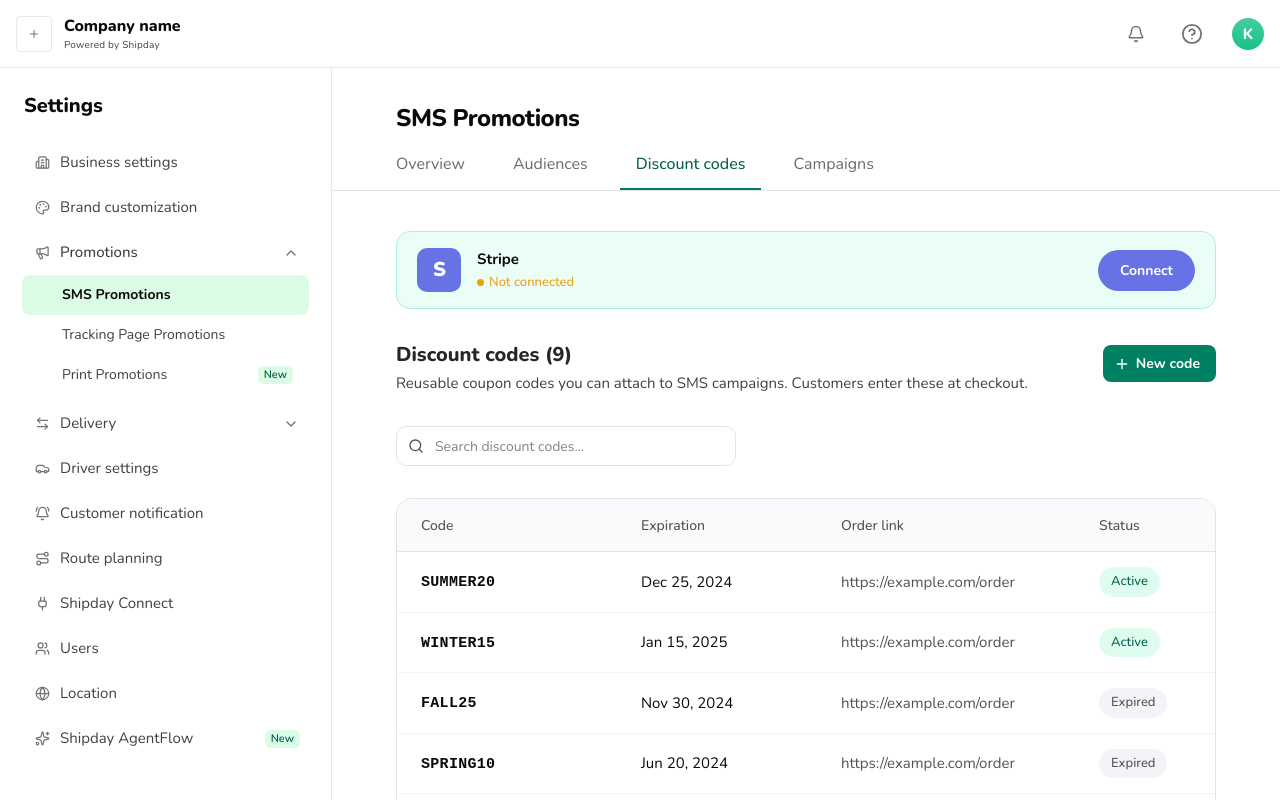
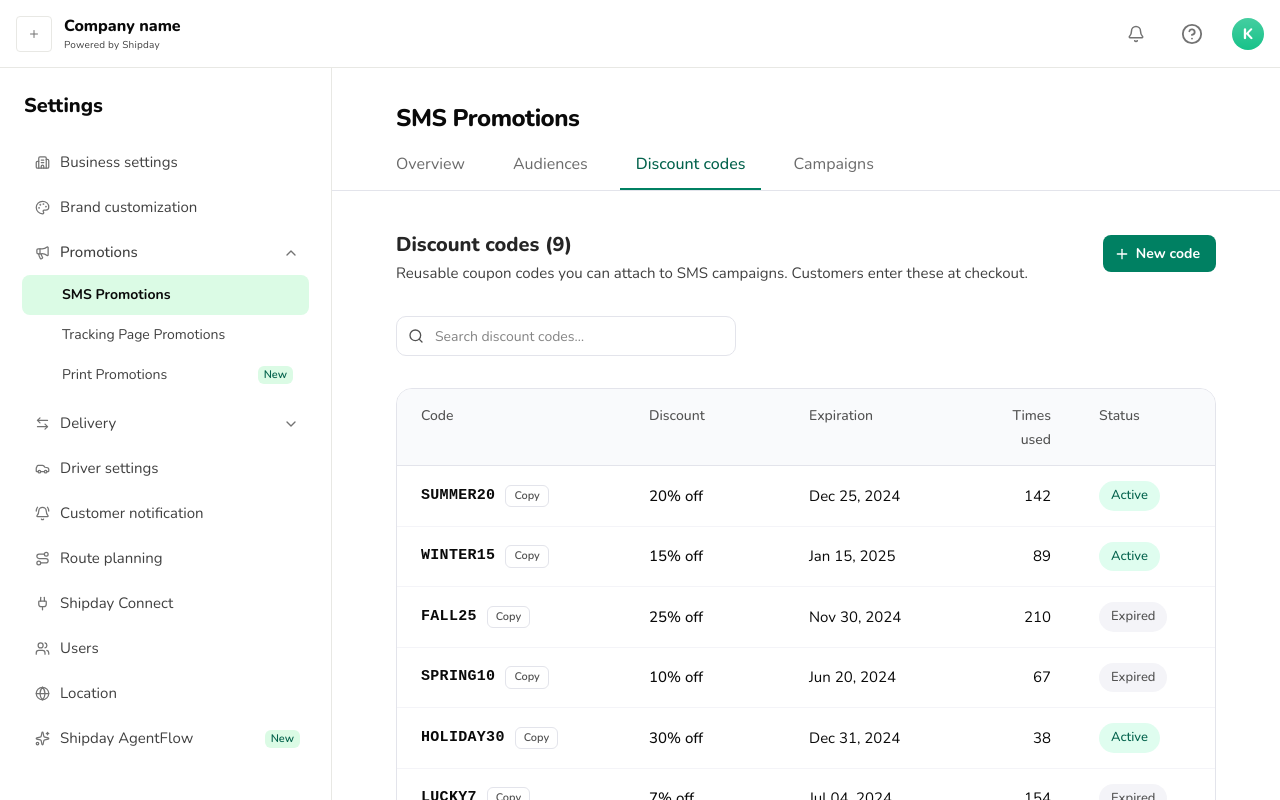
Before and after one commit to stalinbarahona-shipday/shipday-promotions-prototype, a Next.js app: page /settings/promotions/sms in a window 1280 px wide. Both pictures are taken after a click on the button "Discount codes". Built offline with nearby package versions, Linux system fonts and the light colour scheme.

Commit message:
Lock in Option B overview with Option A data, add discount/usage to codes, add click rate to campaigns, remove Stripe card from discount tab

```diff
--- a/components/promotions/SMSPromotions.tsx
+++ b/components/promotions/SMSPromotions.tsx
@@ -5,7 +5,7 @@ import {
   Megaphone, Users, Sparkles, MessageCircleHeart,
   ChevronRight, Info, Plus, TrendingUp, TrendingDown,
   UserPlus, Crown, RefreshCw, ShoppingBag, Moon, ThumbsDown, MapPin,
-  LayoutGrid, BarChart2, Search,
+  Search,
 } from "lucide-react";
 import { useTheme } from "@/components/ThemeContext";
 import CreateCampaignModal from "@/components/promotions/CreateCampaignModal";
@@ -60,7 +60,6 @@ export default function SMSPromotions() {
   const [showModal, setShowModal] = useState(false);
   const [showAutomateModal, setShowAutomateModal] = useState(false);
   const [showSubscriberModal, setShowSubscriberModal] = useState(false);
-  const [showBanner, setShowBanner] = useState(true);
 
   return (
     <>
@@ -106,8 +105,6 @@ export default function SMSPromotions() {
         <div style={{ flex: 1, overflowY: "auto" }}>
           {activeTab === "Overview" && (
             <OverviewTab
-              showBanner={showBanner}
-              onDismissBanner={() => setShowBanner(false)}
               onAutomate={() => setShowAutomateModal(true)}
               onSubscriber={() => setShowSubscriberModal(true)}
               onNewCampaign={() => setShowModal(true)}
@@ -139,79 +136,24 @@ const RECENT_CAMPAIGNS = [
 ];
 
 function OverviewTab({
-  showBanner,
-  onDismissBanner,
   onAutomate,
   onSubscriber,
   onNewCampaign,
   onTabChange,
 }: {
-  showBanner: boolean;
-  onDismissBanner: () => void;
   onAutomate: () => void;
   onSubscriber: () => void;
   onNewCampaign: () => void;
   onTabChange: (tab: Tab) => void;
 }) {
-  const [view, setView] = useState<"current" | "new">("current");
-
   return (
-    <div style={{ display: "flex", flexDirection: "column", padding: "32px 64px 80px", gap: 24, background: C.bg, minHeight: "100%" }}>
-
-      {/* Floating view toggle — fixed at bottom-center, doesn't affect layout */}
-      <div style={{ position: "fixed", bottom: 28, left: "50%", transform: "translateX(-50%)", zIndex: 200 }}>
-        <div style={{
-          display: "inline-flex", background: C.bg, borderRadius: 99, padding: 4, gap: 2,
-          boxShadow: "0 4px 24px rgba(0,0,0,0.14), 0 1px 4px rgba(0,0,0,0.08)",
-          border: `1px solid ${C.border}`,
-        }}>
-          <button
-            onClick={() => setView("current")}
-            style={{
-              display: "flex", alignItems: "center", gap: 6,
-              padding: "8px 18px", borderRadius: 99, border: "none", cursor: "pointer", fontFamily: "inherit",
-              fontSize: 13, fontWeight: 500,
-              background: view === "current" ? C.text : "transparent",
-              color: view === "current" ? "#fff" : C.textMuted,
-              transition: "all 150ms ease",
-            }}
-          >
-            <LayoutGrid size={13} />
-            Option A
-          </button>
-          <button
-            onClick={() => setView("new")}
-            style={{
-              display: "flex", alignItems: "center", gap: 6,
-              padding: "8px 18px", borderRadius: 99, border: "none", cursor: "pointer", fontFamily: "inherit",
-              fontSize: 13, fontWeight: 500,
-              background: view === "new" ? C.text : "transparent",
-              color: view === "new" ? "#fff" : C.textMuted,
-              transition: "all 150ms ease",
-            }}
-          >
-            <BarChart2 size={13} />
-            Option B
-          </button>
-        </div>
-      </div>
-
-      {view === "current" ? (
-        <CurrentOverview
-          showBanner={showBanner}
-          onDismissBanner={onDismissBanner}
-          onAutomate={onAutomate}
-          onSubscriber={onSubscriber}
-          onTabChange={onTabChange}
-        />
-      ) : (
+    <div style={{ display: "flex", flexDirection: "column", padding: "32px 64px 48px", gap: 24, background: C.bg, minHeight: "100%" }}>
       <NewOverview
         onAutomate={onAutomate}
         onSubscriber={onSubscriber}
         onNewCampaign={onNewCampaign}
         onTabChange={onTabChange}
       />
-      )}
     </div>
   );
 }
@@ -365,10 +307,10 @@ function NewOverview({
   const [period, setPeriod] = useState("30");
 
   const STATS = [
-    { label: "Revenue from SMS", value: "$3,980", trend: "+18%",          up: true,  sub: "vs last period",  info: false, health: false },
-    { label: "Subscribers",      value: "450",    trend: "+23 this month", up: true,  sub: "active opt-ins",  info: false, health: false },
-    { label: "Click rate",       value: "54%",    trend: "+6%",            up: true,  sub: "vs last period",  info: true,  health: false },
-    { label: "Unsubscribe rate", value: "1.2%",   trend: "Healthy",        up: true,  sub: "industry avg 2%", info: false, health: true  },
+    { label: "Subscribers",     value: "450", trend: "+23 this month", up: true, sub: "active opt-ins",  info: false, health: false },
+    { label: "Campaigns sent",  value: "10",  trend: "+3",             up: true, sub: "vs last period",  info: false, health: false },
+    { label: "Engagement rate", value: "54%", trend: "+6%",            up: true, sub: "vs last period",  info: true,  health: false },
+    { label: "Offers created",  value: "12",  trend: "+2",             up: true, sub: "vs last period",  info: false, health: false },
   ];
 
 
@@ -601,15 +543,15 @@ function SetupCard({ onSubscriber, onAutomate }: { onSubscriber: () => void; onA
 /* ── Discount codes tab ── */
 
 const DISCOUNT_CODES = [
-  { code: "SUMMER20",     expiry: "Dec 25, 2024", link: "https://example.com/order", status: "Active"  },
-  { code: "WINTER15",     expiry: "Jan 15, 2025", link: "https://example.com/order", status: "Active"  },
-  { code: "FALL25",       expiry: "Nov 30, 2024", link: "https://example.com/order", status: "Expired" },
-  { code: "SPRING10",     expiry: "Jun 20, 2024", link: "https://example.com/order", status: "Expired" },
-  { code: "HOLIDAY30",    expiry: "Dec 31, 2024", link: "https://example.com/order", status: "Active"  },
-  { code: "LUCKY7",       expiry: "Jul 04, 2024", link: "https://example.com/order", status: "Expired" },
-  { code: "FREEDELIVERY", expiry: "Jul 12, 2024", link: "https://example.com/order", status: "Active"  },
-  { code: "TAKE10",       expiry: "Sep 01, 2024", link: "https://example.com/order", status: "Paused"  },
-  { code: "WELCOME5",     expiry: "Ongoing",      link: "https://example.com/order", status: "Active"  },
+  { code: "SUMMER20",     discount: "20% off",       expiry: "Dec 25, 2024", used: 142, status: "Active"  },
+  { code: "WINTER15",     discount: "15% off",       expiry: "Jan 15, 2025", used: 89,  status: "Active"  },
+  { code: "FALL25",       discount: "25% off",       expiry: "Nov 30, 2024", used: 210, status: "Expired" },
+  { code: "SPRING10",     discount: "10% off",       expiry: "Jun 20, 2024", used: 67,  status: "Expired" },
+  { code: "HOLIDAY30",    discount: "30% off",       expiry: "Dec 31, 2024", used: 38,  status: "Active"  },
+  { code: "LUCKY7",       discount: "7% off",        expiry: "Jul 04, 2024", used: 154, status: "Expired" },
+  { code: "FREEDELIVERY", discount: "Free delivery", expiry: "Jul 12, 2024", used: 92,  status: "Active"  },
+  { code: "TAKE10",       discount: "10% off",       expiry: "Sep 01, 2024", used: 45,  status: "Paused"  },
+  { code: "WELCOME5",     discount: "5% off",        expiry: "Ongoing",      used: 231, status: "Active"  },
 ];
 
 const CODE_STATUS_STYLES: Record<string, { bg: string; color: string }> = {
@@ -620,65 +562,19 @@ const CODE_STATUS_STYLES: Record<string, { bg: string; color: string }> = {
 
 function DiscountCodesTab() {
   const [query, setQuery] = useState("");
-  const [stripeConnected, setStripeConnected] = useState(false);
+  const [copied, setCopied] = useState<string | null>(null);
   const filtered = DISCOUNT_CODES.filter(o =>
     o.code.toLowerCase().includes(query.toLowerCase())
   );
 
+  function copyCode(code: string) {
+    navigator.clipboard.writeText(code).catch(() => {});
+    setCopied(code);
+    setTimeout(() => setCopied(null), 1500);
+  }
+
   return (
     <div style={{ display: "flex", flexDirection: "column", padding: "40px 64px 32px", gap: 32, background: C.bg, minHeight: "100%" }}>
-
-      {/* Connect Stripe banner */}
-      <div style={{
-        display: "flex", alignItems: "center", gap: 16,
-        padding: "16px 20px",
-        background: C.bgGreen,
-        border: `1px solid #A7F3D4`,
-        borderRadius: 14,
-      }}>
-        {/* Stripe S logo */}
-        <div style={{
-          width: 44, height: 44, borderRadius: 10, flexShrink: 0,
-          background: "#6772E5",
-          display: "flex", alignItems: "center", justifyContent: "center",
-        }}>
-          <span style={{ color: "#fff", fontWeight: 900, fontSize: 20, letterSpacing: "-0.04em" }}>S</span>
-        </div>
-
-        {/* Text */}
-        <div style={{ flex: 1 }}>
-          <p style={{ fontSize: 15, fontWeight: 700, color: C.text, margin: 0 }}>Stripe</p>
-          {stripeConnected ? (
-            <div style={{ display: "flex", alignItems: "center", gap: 5, marginTop: 2 }}>
-              <span style={{ width: 7, height: 7, borderRadius: "50%", background: C.green, display: "inline-block" }} />
-              <span style={{ fontSize: 13, color: C.green, fontWeight: 500 }}>Connected</span>
-            </div>
-          ) : (
-            <div style={{ display: "flex", alignItems: "center", gap: 5, marginTop: 2 }}>
-              <span style={{ width: 7, height: 7, borderRadius: "50%", background: "#F59E0B", display: "inline-block" }} />
-              <span style={{ fontSize: 13, color: "#F59E0B", fontWeight: 500 }}>Not connected</span>
-            </div>
-          )}
-        </div>
-
-        {/* Connect / Disconnect button */}
-        <div
-          role="button"
-          tabIndex={0}
-          onClick={() => setStripeConnected(v => !v)}
-          style={{
-            padding: "10px 22px", borderRadius: 99,
-            backgroundColor: stripeConnected ? "transparent" : "#6772E5",
-            border: stripeConnected ? `1px solid ${C.border}` : "none",
-            color: stripeConnected ? C.text : "#fff",
-            cursor: "pointer", fontFamily: "inherit",
-            fontSize: 14, fontWeight: 700,
-            flexShrink: 0, userSelect: "none",
-          }}
-        >
-          {stripeConnected ? "Disconnect" : "Connect"}
-        </div>
-      </div>
 
       {/* Header row */}
       <div style={{ display: "flex", flexDirection: "row", alignItems: "flex-start", gap: 16 }}>
@@ -721,14 +617,17 @@ function DiscountCodesTab() {
       <div style={{ border: `1px solid ${C.border}`, borderRadius: 16, overflow: "hidden" }}>
         {/* Header */}
         <div style={{ display: "flex", flexDirection: "row", background: "#F9FAFC", borderBottom: `1px solid ${C.border}` }}>
-          <div style={{ flex: "0 0 220px", padding: "14px 24px" }}>
+          <div style={{ flex: 1, padding: "14px 24px" }}>
             <span style={{ fontSize: 14, fontWeight: 500, color: C.textMuted }}>Code</span>
           </div>
-          <div style={{ flex: "0 0 200px", padding: "14px 24px" }}>
+          <div style={{ flex: "0 0 160px", padding: "14px 24px" }}>
+            <span style={{ fontSize: 14, fontWeight: 500, color: C.textMuted }}>Discount</span>
+          </div>
+          <div style={{ flex: "0 0 180px", padding: "14px 24px" }}>
             <span style={{ fontSize: 14, fontWeight: 500, color: C.textMuted }}>Expiration</span>
           </div>
-          <div style={{ flex: 1, padding: "14px 24px" }}>
-            <span style={{ fontSize: 14, fontWeight: 500, color: C.textMuted }}>Order link</span>
+          <div style={{ flex: "0 0 110px", padding: "14px 24px", textAlign: "right" }}>
+            <span style={{ fontSize: 14, fontWeight: 500, color: C.textMuted }}>Times used</span>
           </div>
           <div style={{ flex: "0 0 140px", padding: "14px 24px" }}>
             <span style={{ fontSize: 14, fontWeight: 500, color: C.textMuted }}>Status</span>
@@ -749,19 +648,37 @@ function DiscountCodesTab() {
                 style={{
                   display: "flex", flexDirection: "row", alignItems: "center",
                   borderBottom: i < filtered.length - 1 ? `1px solid #F4F4F8` : "none",
-                  cursor: "pointer", transition: "background 150ms ease",
+                  transition: "background 150ms ease",
                 }}
                 onMouseEnter={e => (e.currentTarget as HTMLElement).style.background = C.bgPage}
                 onMouseLeave={e => (e.currentTarget as HTMLElement).style.background = "transparent"}
               >
-                <div style={{ flex: "0 0 220px", padding: "15px 24px" }}>
+                <div style={{ flex: 1, padding: "15px 24px", display: "flex", alignItems: "center", gap: 10 }}>
                   <span style={{ fontSize: 15, fontWeight: 600, color: C.text, fontFamily: "monospace", letterSpacing: "0.02em" }}>{offer.code}</span>
+                  <div
+                    role="button"
+                    tabIndex={0}
+                    onClick={() => copyCode(offer.code)}
+                    title="Copy code"
+                    style={{
+                      fontSize: 11, fontWeight: 600, color: copied === offer.code ? C.green : C.textMuted,
+                      cursor: "pointer", padding: "2px 8px", borderRadius: 6,
+                      border: `1px solid ${copied === offer.code ? C.green : C.border}`,
+                      background: copied === offer.code ? C.bgGreen : "transparent",
+                      userSelect: "none", transition: "all 150ms ease", flexShrink: 0,
+                    }}
+                  >
+                    {copied === offer.code ? "Copied!" : "Copy"}
                   </div>
-                <div style={{ flex: "0 0 200px", padding: "15px 24px" }}>
+                </div>
+                <div style={{ flex: "0 0 160px", padding: "15px 24px" }}>
+                  <span style={{ fontSize: 15, fontWeight: 500, color: C.text }}>{offer.discount}</span>
+                </div>
+                <div style={{ flex: "0 0 180px", padding: "15px 24px" }}>
                   <span style={{ fontSize: 15, fontWeight: 400, color: C.text }}>{offer.expiry}</span>
                 </div>
-                <div style={{ flex: 1, padding: "15px 24px" }}>
-                  <span style={{ fontSize: 15, fontWeight: 400, color: C.textMuted }}>{offer.link}</span>
+                <div style={{ flex: "0 0 110px", padding: "15px 24px", textAlign: "right" }}>
+                  <span style={{ fontSize: 15, fontWeight: 400, color: C.text }}>{offer.used}</span>
                 </div>
                 <div style={{ flex: "0 0 140px", padding: "15px 24px" }}>
                   <span style={{ display: "inline-flex", alignItems: "center", padding: "5px 12px", background: s.bg, borderRadius: 99, fontSize: 13, fontWeight: 500, color: s.color }}>
@@ -780,14 +697,14 @@ function DiscountCodesTab() {
 /* ── Campaigns tab ── */
 
 const CAMPAIGNS = [
-  { name: "Summer happy hour deal",   datetime: "Jun 28, 2025 · 5:00 PM",  recipients: 450, sent: "-",  delivered: "-",  status: "Scheduled" },
-  { name: "Weekend special - 15% off",datetime: "Jun 22, 2025 · 10:00 AM", recipients: 480, sent: 480,  delivered: 471,  status: "Sending"   },
-  { name: "20% off - Labor day",      datetime: "Apr 2, 2025 · 11:00 AM",  recipients: 450, sent: 450,  delivered: 450,  status: "Completed" },
-  { name: "Flash sale - Spring",      datetime: "Jan 20, 2025 · 2:30 PM",  recipients: 480, sent: 480,  delivered: 480,  status: "Completed" },
-  { name: "New products release",     datetime: "Feb 1, 2025 · 4:45 PM",   recipients: 510, sent: 510,  delivered: 510,  status: "Completed" },
-  { name: "Loyalty reward - June",    datetime: "Mar 12, 2024 · 9:00 AM",  recipients: 490, sent: 490,  delivered: 490,  status: "Completed" },
-  { name: "Free shipping - May",      datetime: "Dec 24, 2023 · 1:15 PM",  recipients: 460, sent: 460,  delivered: 460,  status: "Completed" },
-  { name: "Holiday season - 30% off", datetime: "Nov 5, 2023 · 3:30 PM",   recipients: 500, sent: 498,  delivered: 421,  status: "Failed"    },
+  { name: "Summer happy hour deal",   datetime: "Jun 28, 2025 · 5:00 PM",  recipients: 450, sent: "-" as string | number,  delivered: "-" as string | number,  clickRate: "-",   status: "Scheduled" },
+  { name: "Weekend special - 15% off",datetime: "Jun 22, 2025 · 10:00 AM", recipients: 480, sent: 480,  delivered: 471,  clickRate: "58%", status: "Sending"   },
+  { name: "20% off - Labor day",      datetime: "Apr 2, 2025 · 11:00 AM",  recipients: 450, sent: 450,  delivered: 450,  clickRate: "62%", status: "Completed" },
+  { name: "Flash sale - Spring",      datetime: "Jan 20, 2025 · 2:30 PM",  recipients: 480, sent: 480,  delivered: 480,  clickRate: "55%", status: "Completed" },
+  { name: "New products release",     datetime: "Feb 1, 2025 · 4:45 PM",   recipients: 510, sent: 510,  delivered: 510,  clickRate: "48%", status: "Completed" },
+  { name: "Loyalty reward - June",    datetime: "Mar 12, 2024 · 9:00 AM",  recipients: 490, sent: 490,  delivered: 490,  clickRate: "71%", status: "Completed" },
+  { name: "Free shipping - May",      datetime: "Dec 24, 2023 · 1:15 PM",  recipients: 460, sent: 460,  delivered: 460,  clickRate: "44%", status: "Completed" },
+  { name: "Holiday season - 30% off", datetime: "Nov 5, 2023 · 3:30 PM",   recipients: 500, sent: 498,  delivered: 421,  clickRate: "-",   status: "Failed"    },
 ];
 
 const CAMPAIGN_STATUS_STYLES: Record<string, { bg: string; color: string }> = {
@@ -882,6 +799,9 @@ function CampaignsTab({ onNewCampaign }: { onNewCampaign: () => void }) {
             <div style={{ flex: "0 0 100px", padding: "14px 24px", textAlign: "right" }}>
               <span style={{ fontSize: 14, fontWeight: 500, color: C.textMuted }}>Delivered</span>
             </div>
+            <div style={{ flex: "0 0 110px", padding: "14px 24px", textAlign: "right" }}>
+              <span style={{ fontSize: 14, fontWeight: 500, color: C.textMuted }}>Click rate</span>
+            </div>
             <div style={{ flex: "0 0 140px", padding: "14px 24px" }}>
               <span style={{ fontSize: 14, fontWeight: 500, color: C.textMuted }}>Status</span>
             </div>
@@ -920,6 +840,9 @@ function CampaignsTab({ onNewCampaign }: { onNewCampaign: () => void }) {
                   </div>
                   <div style={{ flex: "0 0 100px", padding: "15px 24px", textAlign: "right" }}>
                     <span style={{ fontSize: 14, fontWeight: 400, color: C.text }}>{c.delivered}</span>
+                  </div>
+                  <div style={{ flex: "0 0 110px", padding: "15px 24px", textAlign: "right" }}>
+                    <span style={{ fontSize: 14, fontWeight: 600, color: c.clickRate === "-" ? C.textMuted : C.green }}>{c.clickRate}</span>
                   </div>
                   <div style={{ flex: "0 0 140px", padding: "15px 24px" }}>
                     <span style={{ display: "inline-flex", alignItems: "center", padding: "5px 12px", background: s.bg, borderRadius: 99, fontSize: 13, fontWeight: 500, color: s.color }}>
```
Lines whose indentation alone changed are shown as unchanged.
